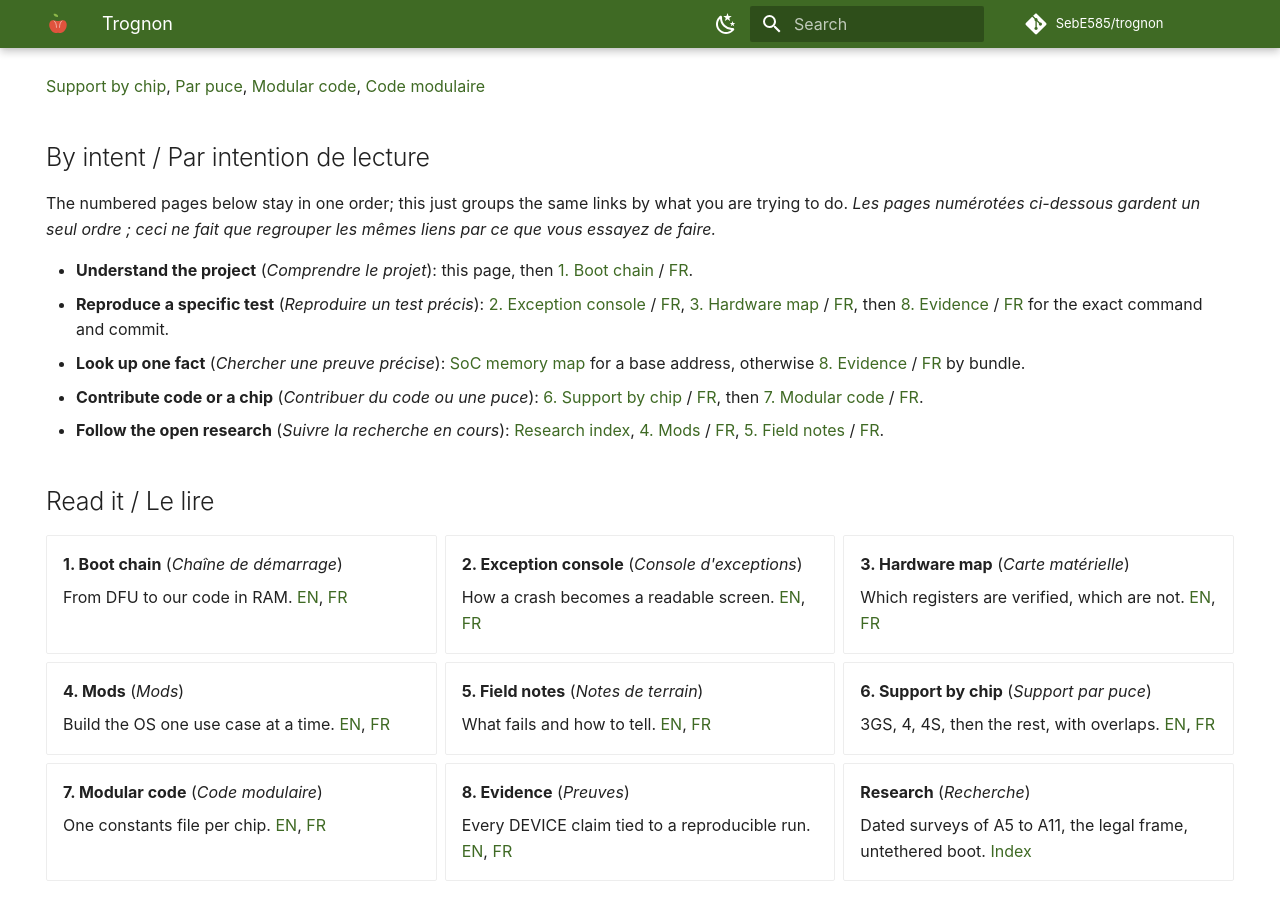
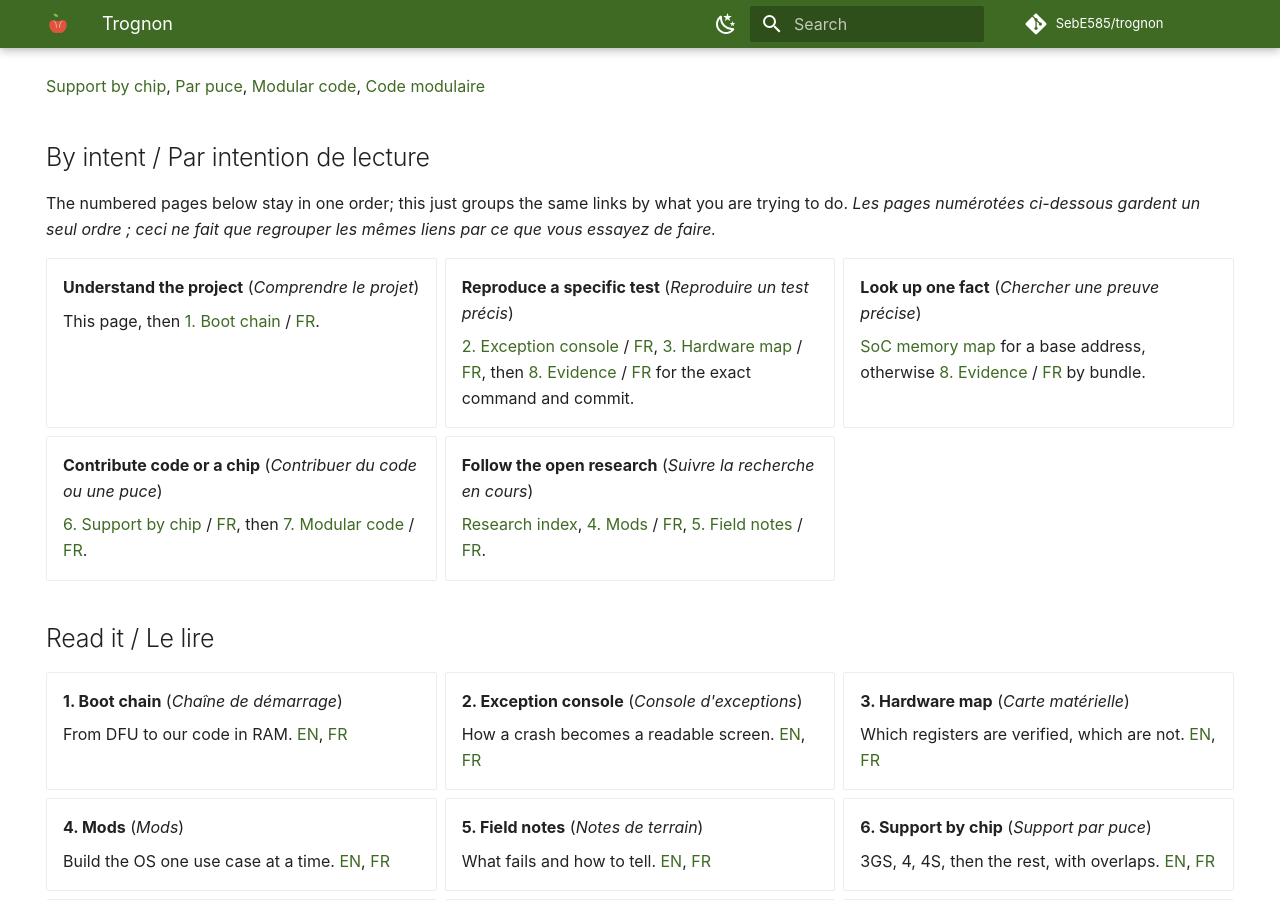
Before and after one commit to SebE585/trognon, an MkDocs documentation site: the page built from docs/index.md, in a window 1280 px wide and 900 px high, scrolled down 3505 px. Built offline with MkDocs 1.6.1 and Material for MkDocs 9.7.7, drawn with Linux system fonts in a browser that asks for light colours; comment, search, counter and statistics services are not loaded.

Commit message:
docs: home page 'By intent' as cards; search suggestions and URL tracking

```diff
--- a/docs/index.md
+++ b/docs/index.md
@@ -65,21 +65,34 @@ The numbered pages below stay in one order; this just groups the same links by w
 are trying to do. *Les pages numérotées ci-dessous gardent un seul ordre ; ceci ne fait
 que regrouper les mêmes liens par ce que vous essayez de faire.*
 
-- **Understand the project** (*Comprendre le projet*): this page, then
-  [1. Boot chain](en/01-boot-chain.md) / [FR](fr/01-boot-chain.md).
-- **Reproduce a specific test** (*Reproduire un test précis*):
-  [2. Exception console](en/02-exception-console.md) / [FR](fr/02-exception-console.md),
-  [3. Hardware map](en/03-hardware-map.md) / [FR](fr/03-hardware-map.md), then
-  [8. Evidence](en/08-evidence.md) / [FR](fr/08-evidence.md) for the exact command and commit.
-- **Look up one fact** (*Chercher une preuve précise*):
-  [SoC memory map](spec/soc-s5l8920.md) for a base address, otherwise
-  [8. Evidence](en/08-evidence.md) / [FR](fr/08-evidence.md) by bundle.
-- **Contribute code or a chip** (*Contribuer du code ou une puce*):
-  [6. Support by chip](en/06-chips.md) / [FR](fr/06-chips.md), then
-  [7. Modular code](en/07-code-layout.md) / [FR](fr/07-code-layout.md).
-- **Follow the open research** (*Suivre la recherche en cours*):
-  [Research index](research/index.md), [4. Mods](en/04-mods.md) / [FR](fr/04-mods.md),
-  [5. Field notes](en/05-field-notes.md) / [FR](fr/05-field-notes.md).
+<div class="grid cards" markdown>
+
+- **Understand the project** (*Comprendre le projet*)
+
+    This page, then [1. Boot chain](en/01-boot-chain.md) / [FR](fr/01-boot-chain.md).
+
+- **Reproduce a specific test** (*Reproduire un test précis*)
+
+    [2. Exception console](en/02-exception-console.md) / [FR](fr/02-exception-console.md),
+    [3. Hardware map](en/03-hardware-map.md) / [FR](fr/03-hardware-map.md), then
+    [8. Evidence](en/08-evidence.md) / [FR](fr/08-evidence.md) for the exact command and commit.
+
+- **Look up one fact** (*Chercher une preuve précise*)
+
+    [SoC memory map](spec/soc-s5l8920.md) for a base address, otherwise
+    [8. Evidence](en/08-evidence.md) / [FR](fr/08-evidence.md) by bundle.
+
+- **Contribute code or a chip** (*Contribuer du code ou une puce*)
+
+    [6. Support by chip](en/06-chips.md) / [FR](fr/06-chips.md), then
+    [7. Modular code](en/07-code-layout.md) / [FR](fr/07-code-layout.md).
+
+- **Follow the open research** (*Suivre la recherche en cours*)
+
+    [Research index](research/index.md), [4. Mods](en/04-mods.md) / [FR](fr/04-mods.md),
+    [5. Field notes](en/05-field-notes.md) / [FR](fr/05-field-notes.md).
+
+</div>
 
 ## Read it / Le lire
 
--- a/mkdocs.yml
+++ b/mkdocs.yml
@@ -28,6 +28,8 @@ theme:
     - navigation.sections
     - navigation.top
     - navigation.footer
+    - navigation.tracking
+    - search.suggest
     - search.highlight
     - content.code.copy
 extra_css: [assets/extra.css]
```
